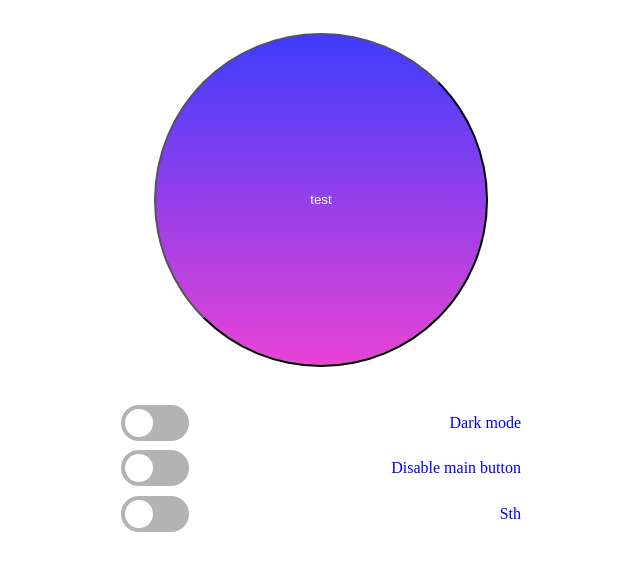
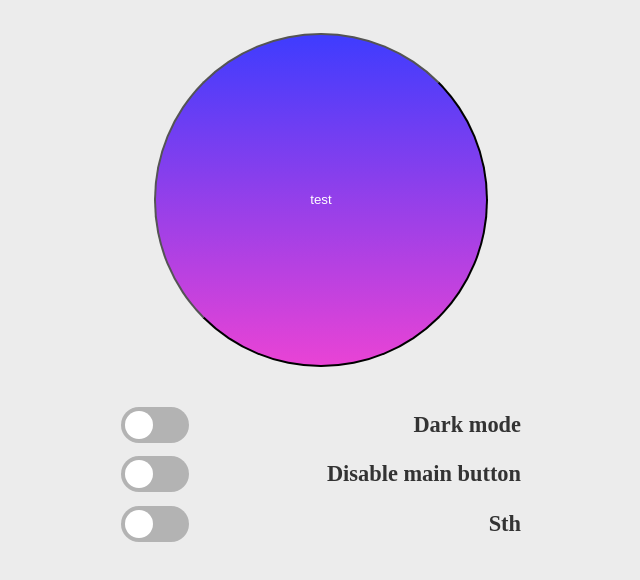
Before and after one commit to cookieMonsterDev/dummy-buttons, a React (Create React App) app: page / in a window 1280 px wide. Shown: the top 580 px of the page, without its empty margins (319-959 px from the left). Built offline with nearby package versions, Linux system fonts and the light colour scheme.

Commit message:
feat: update themes for settings

```diff
--- a/src/components/buttons/toggle.tsx
+++ b/src/components/buttons/toggle.tsx
@@ -10,7 +10,9 @@ const Container = styled.div`
   flex-direction: row;
   align-items: center;
   justify-content: space-between;
-  color: ${props => props.theme.globalColor};
+  color: ${props => props.theme.textColorPrimary};
+  font-size: 1.4em;
+  font-weight: 600;
 `
 
 const Label = styled.label`
@@ -23,7 +25,7 @@ const Switch = styled.div`
   position: relative;
   width: 60px;
   height: 28px;
-  background: #b3b3b3;
+  background: ${props => props.theme.toggleBackground};
   border-radius: 32px;
   padding: 4px;
   transition: 300ms all;
@@ -37,7 +39,7 @@ const Switch = styled.div`
     border-radius: 35px;
     top: 50%;
     left: 4px;
-    background: white;
+    background: #FFFFFF;
     transform: translate(0, -50%);
   }
 `;
@@ -47,10 +49,11 @@ const Input = styled.input`
   position: absolute;
 
   &:checked + ${Switch} {
-    background: green;
+    background: ${props => props.theme.toggleBackgroundActive};
 
     &:before {
       transform: translate(32px, -50%);
+      background: #FFFFFF;
     }
   }
 `;
--- a/src/styles/darkTheme.ts
+++ b/src/styles/darkTheme.ts
@@ -1,9 +1,17 @@
 interface DarkTheme {
   globalColor: string;
   globalBackground: string;
+  textColorPrimary: string;
+  textColorSecondary: string;
+  toggleBackground: string;
+  toggleBackgroundActive: string;
 };
 
 export const DarkTheme = {
-  globalColor: 'red',
-  globalBackground: 'black',
+  globalColor: '',
+  globalBackground: '#000000',
+  textColorPrimary: '#FF9500',
+  textColorSecondary: '#FF9500',
+  toggleBackground: '#B3B3B3',
+  toggleBackgroundActive: '#FF9500',
 };
--- a/src/styles/lightTheme.ts
+++ b/src/styles/lightTheme.ts
@@ -1,9 +1,17 @@
 interface LightTheme {
-  globalColor: string;
+  lobalColor: string;
   globalBackground: string;
+  textColorPrimary: string;
+  textColorSecondary: string;
+  toggleBackground: string;
+  toggleBackgroundActive: string;
 };
 
 export const LightTheme = {
-  globalColor: 'blue',
-  globalBackground: 'white',
+  globalColor: '',
+  globalBackground: '#ECECEC',
+  textColorPrimary: '#333333',
+  textColorSecondary: '#333333',
+  toggleBackground: '#B3B3B3',
+  toggleBackgroundActive: '#00CC00',
 };
```
